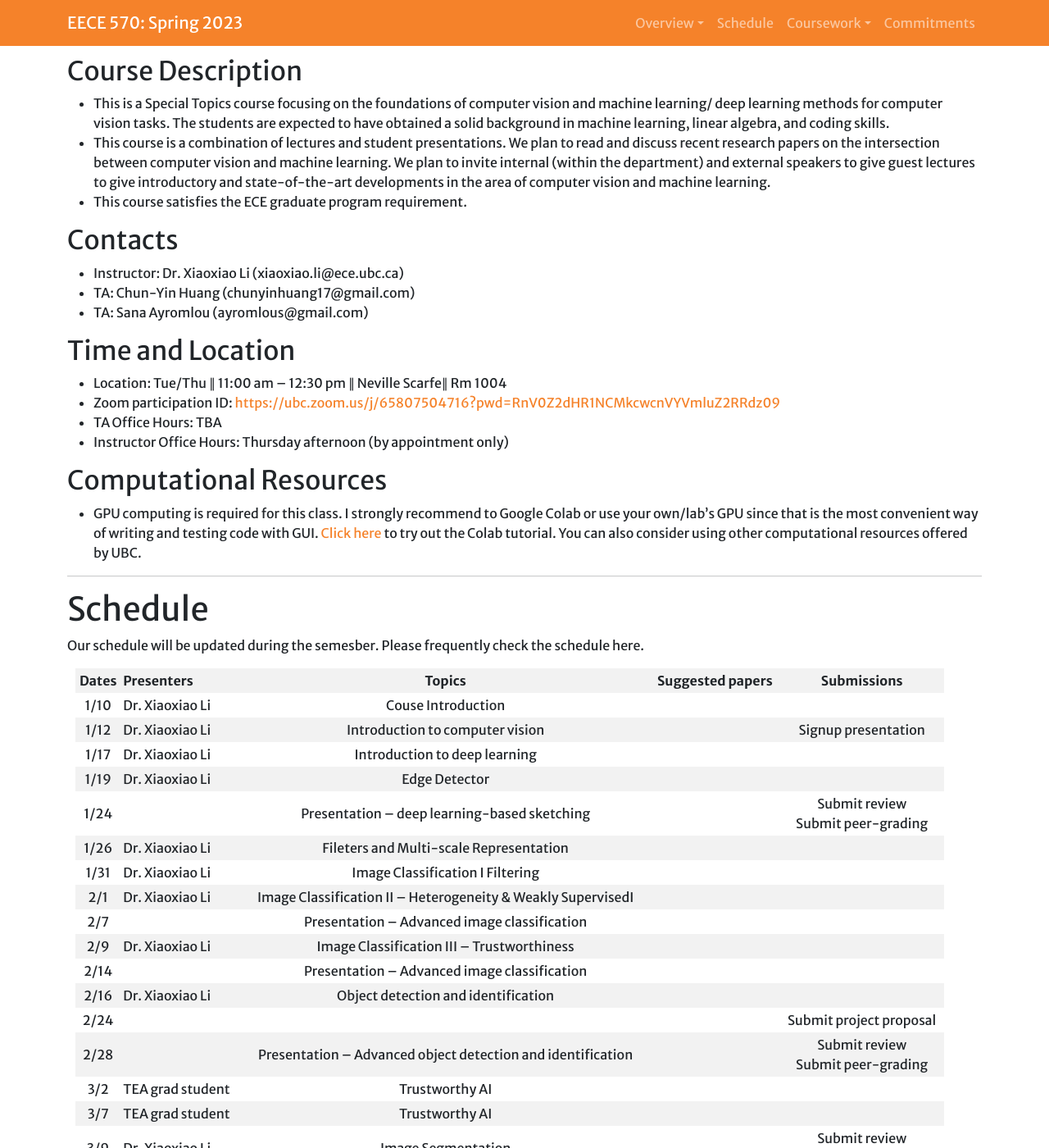
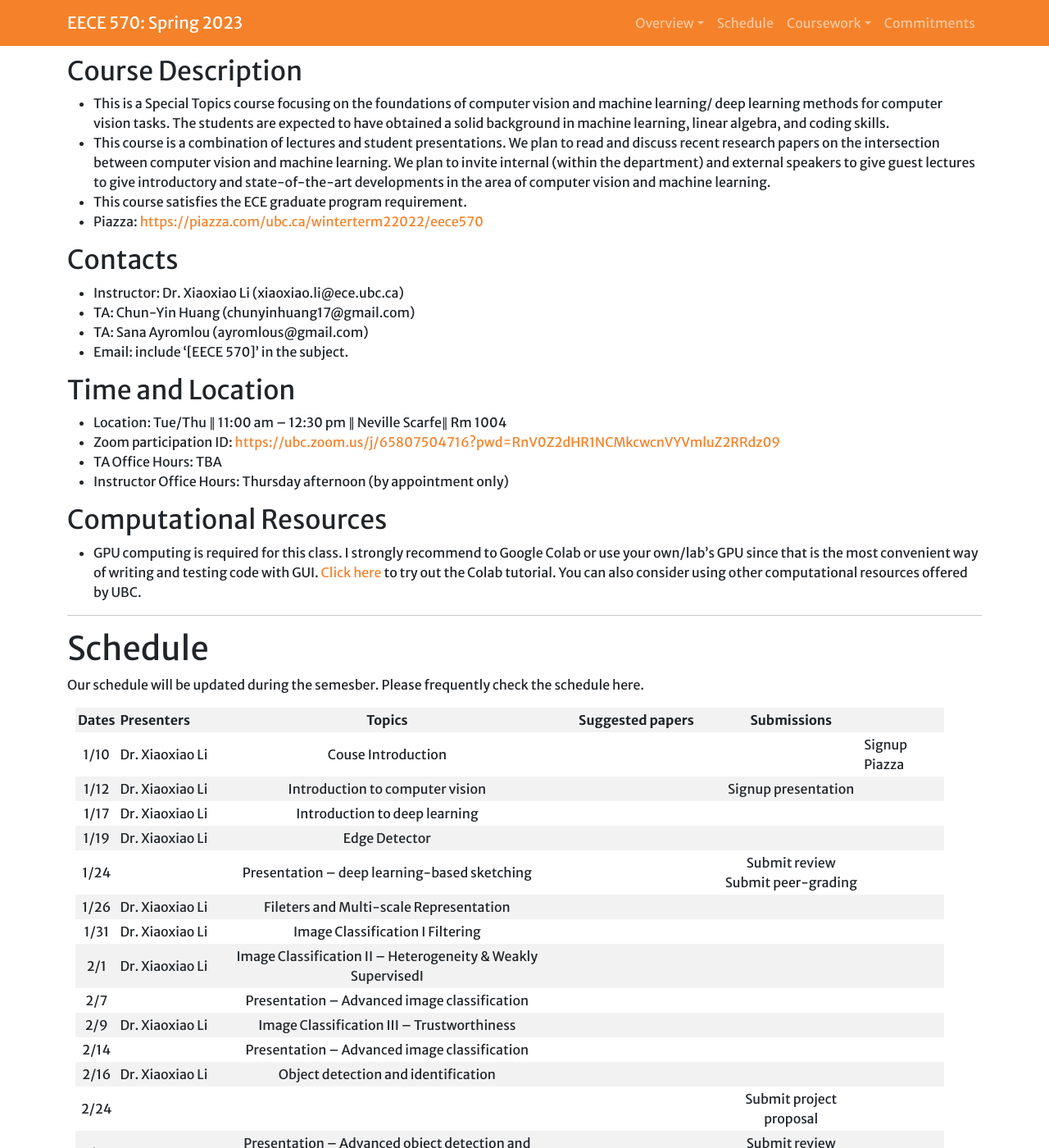
Before and after one commit to xxlya/EECE-570, a Jekyll site: the page built from index.md, in a window 1280 px wide and 1400 px high, scrolled down 444 px. Shown: the whole window at 82% size. Built offline with Jekyll 4.4.1, drawn with Linux system fonts in a browser that asks for light colours; a script that is not in the unit is left out; our own code applies the rules of GitHub Pages for plain Markdown files.

Commit message:
Update index.md

```diff
--- a/index.md
+++ b/index.md
@@ -19,6 +19,7 @@ layout: course-multi
 background in machine learning, linear algebra, and coding skills.
 * This course is a combination of lectures and student presentations. We plan to read and discuss recent research papers on the intersection between computer vision and machine learning. We plan to invite internal (within the department) and external speakers to give guest lectures to give introductory and state-of-the-art developments in the area of computer vision and machine learning.
 * This course satisfies the ECE graduate program requirement.
+* Piazza: [https://piazza.com/ubc.ca/winterterm22022/eece570](https://piazza.com/ubc.ca/winterterm22022/eece570)
 
 {% include resources.html content=site.goals %}
 
@@ -26,6 +27,7 @@ background in machine learning, linear algebra, and coding skills.
 * Instructor: Dr. Xiaoxiao Li (xiaoxiao.li@ece.ubc.ca)
 * TA: Chun-Yin Huang (chunyinhuang17@gmail.com)
 * TA: Sana Ayromlou (ayromlous@gmail.com)
+* Email: include ‘[EECE 570]’ in the subject.
 
 {% include resources.html content=site.resources %}
 
@@ -57,8 +59,8 @@ Our schedule will be updated during the semesber. Please frequently check the sc
 
 | Dates | Presenters        | Topics                                                               | Suggested papers | Submissions                       |
 |:-------:|-------------------||:---------------------------------:|:-------------------------------------:|:-----------------------------------:|
-| 1/10  | Dr. Xiaoxiao Li | Couse Introduction                                                   |                  |                                   |
-| 1/12  | Dr. Xiaoxiao Li | Introduction to computer vision                                      |                  | Signup presentation               |
+| 1/10  | Dr. Xiaoxiao Li | Couse Introduction                                                   |                  |                                   | Signup Piazza
+| 1/12  | Dr. Xiaoxiao Li | Introduction to computer vision                                      |      <img width=200/>            | Signup presentation               |
 | 1/17  | Dr. Xiaoxiao Li | Introduction to deep learning                                        |                  |                                   |
 | 1/19  | Dr. Xiaoxiao Li | Edge Detector                                                        |                  |                                   |
 | 1/24  |                   | Presentation – deep learning-based sketching                         |                  | Submit review <br> Submit peer-grading |
```
